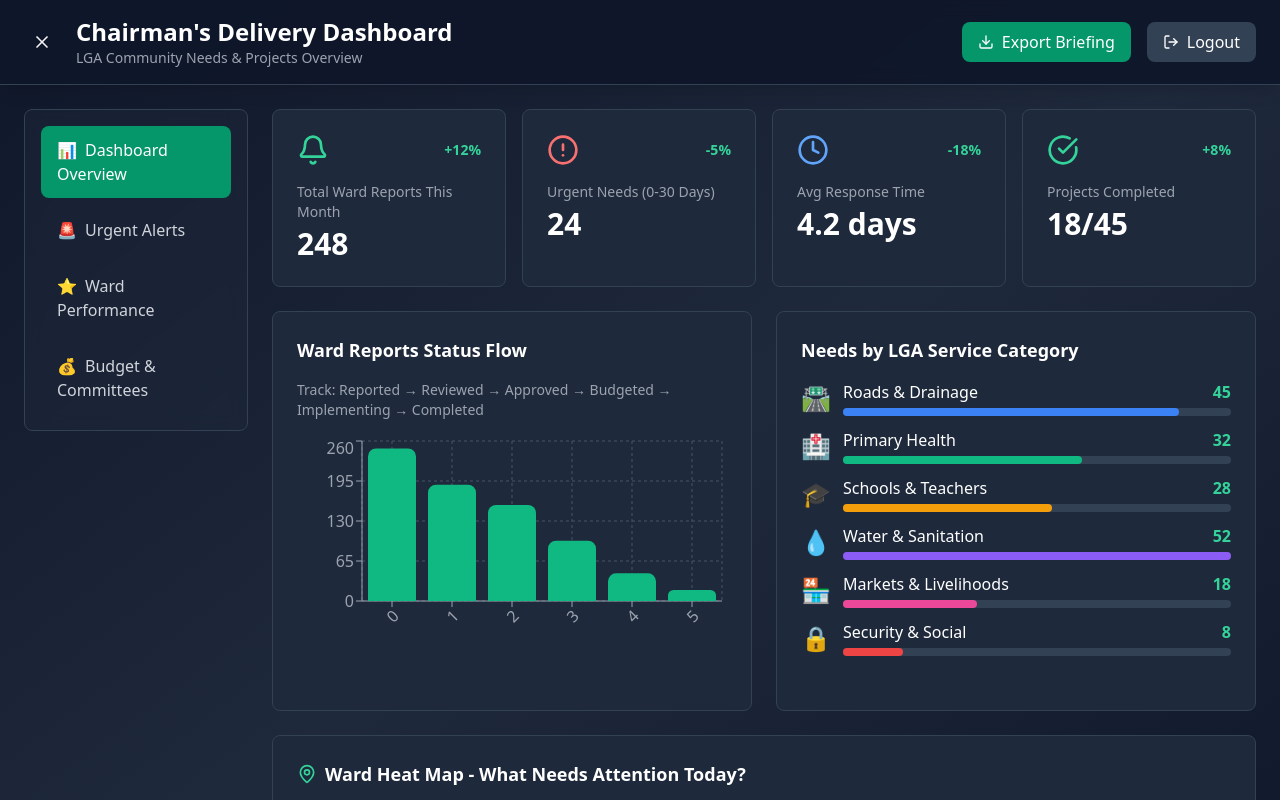
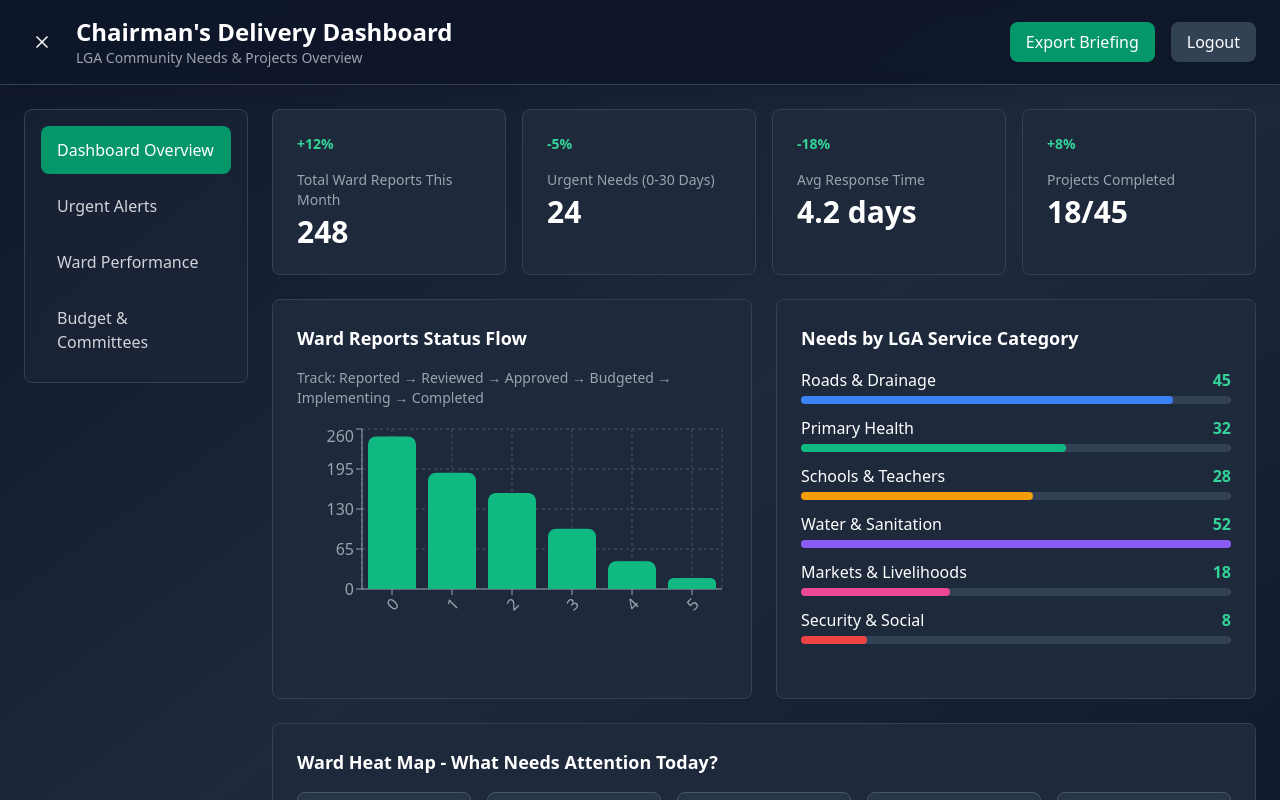
Before and after one commit to mikailyusuf/mmc-needs-repository, a Next.js app: page / in a window 1280 px wide. Both pictures are taken after a click on the button "Sign In". Shown: the top 800 px of the page. Built offline with nearby package versions, Linux system fonts and the light colour scheme.

Commit message:
feat: remove all icons from chairman's dashboard
Clean up dashboard with text-focused interface, removing all icon imports and usages.

Co-authored-by: Mikail Yusuf <39338964+mikailyusuf@users.noreply.github.com>

```diff
--- a/components/chairman-dashboard.tsx
+++ b/components/chairman-dashboard.tsx
@@ -17,22 +17,9 @@ import {
   ResponsiveContainer,
 } from 'recharts';
 import {
-  AlertCircle,
-  CheckCircle,
-  Clock,
   LogOut,
   Menu,
   X,
-  TrendingUp,
-  MapPin,
-  FileText,
-  Users,
-  Zap,
-  Award,
-  Download,
-  Eye,
-  Lock,
-  Bell,
 } from 'lucide-react';
 
 // Chairman's KPI Data
@@ -41,40 +28,36 @@ const CHAIRMAN_KPIs = [
     label: 'Total Ward Reports This Month',
     value: '248',
     change: '+12%',
-    icon: Bell,
     color: 'emerald',
   },
   {
     label: 'Urgent Needs (0-30 Days)',
     value: '24',
     change: '-5%',
-    icon: AlertCircle,
     color: 'red',
   },
   {
     label: 'Avg Response Time',
     value: '4.2 days',
     change: '-18%',
-    icon: Clock,
     color: 'blue',
   },
   {
     label: 'Projects Completed',
     value: '18/45',
     change: '+8%',
-    icon: CheckCircle,
     color: 'emerald',
   },
 ];
 
 // Simplified LGA-Friendly Categories
 const NEED_CATEGORIES = [
-  { name: 'Roads & Drainage', count: 45, color: '#3b82f6', icon: '🛣️' },
-  { name: 'Primary Health', count: 32, color: '#10b981', icon: '🏥' },
-  { name: 'Schools & Teachers', count: 28, color: '#f59e0b', icon: '🎓' },
-  { name: 'Water & Sanitation', count: 52, color: '#8b5cf6', icon: '💧' },
-  { name: 'Markets & Livelihoods', count: 18, color: '#ec4899', icon: '🏪' },
-  { name: 'Security & Social', count: 8, color: '#ef4444', icon: '🔒' },
+  { name: 'Roads & Drainage', count: 45, color: '#3b82f6' },
+  { name: 'Primary Health', count: 32, color: '#10b981' },
+  { name: 'Schools & Teachers', count: 28, color: '#f59e0b' },
+  { name: 'Water & Sanitation', count: 52, color: '#8b5cf6' },
+  { name: 'Markets & Livelihoods', count: 18, color: '#ec4899' },
+  { name: 'Security & Social', count: 8, color: '#ef4444' },
 ];
 
 // Status Lifecycle Data
@@ -126,16 +109,14 @@ export default function ChairmanDashboard({ onLogout }: { onLogout: () => void }
           <div className="flex items-center gap-4">
             <button
               onClick={exportBriefing}
-              className="flex items-center gap-2 px-4 py-2 bg-emerald-600 hover:bg-emerald-700 text-white rounded-lg transition"
+              className="px-4 py-2 bg-emerald-600 hover:bg-emerald-700 text-white rounded-lg transition"
             >
-              <Download className="w-4 h-4" />
               Export Briefing
             </button>
             <button
               onClick={onLogout}
-              className="flex items-center gap-2 px-4 py-2 bg-slate-700 hover:bg-slate-600 text-white rounded-lg transition"
+              className="px-4 py-2 bg-slate-700 hover:bg-slate-600 text-white rounded-lg transition"
             >
-              <LogOut className="w-4 h-4" />
               Logout
             </button>
           </div>
@@ -148,10 +129,10 @@ export default function ChairmanDashboard({ onLogout }: { onLogout: () => void }
           <aside className="w-56 bg-slate-800/50 backdrop-blur rounded-lg border border-slate-700 p-4 h-fit sticky top-24">
             <nav className="space-y-2">
               {[
-                { id: 'overview', label: 'Dashboard Overview', icon: '📊' },
-                { id: 'alerts', label: 'Urgent Alerts', icon: '🚨' },
-                { id: 'performance', label: 'Ward Performance', icon: '⭐' },
-                { id: 'budget', label: 'Budget & Committees', icon: '💰' },
+                { id: 'overview', label: 'Dashboard Overview' },
+                { id: 'alerts', label: 'Urgent Alerts' },
+                { id: 'performance', label: 'Ward Performance' },
+                { id: 'budget', label: 'Budget & Committees' },
               ].map((item) => (
                 <button
                   key={item.id}
@@ -162,7 +143,6 @@ export default function ChairmanDashboard({ onLogout }: { onLogout: () => void }
                       : 'text-gray-300 hover:bg-slate-700'
                   }`}
                 >
-                  <span className="mr-2">{item.icon}</span>
                   {item.label}
                 </button>
               ))}
@@ -176,19 +156,15 @@ export default function ChairmanDashboard({ onLogout }: { onLogout: () => void }
             <>
               {/* KPI Cards */}
               <div className="grid grid-cols-1 md:grid-cols-2 lg:grid-cols-4 gap-4">
-                {CHAIRMAN_KPIs.map((kpi, i) => {
-                  const Icon = kpi.icon;
-                  return (
+                {CHAIRMAN_KPIs.map((kpi, i) => (
                   <div key={i} className="bg-slate-800 border border-slate-700 rounded-lg p-6 hover:border-emerald-500 transition">
                     <div className="flex items-center justify-between mb-4">
-                        <Icon className={`w-8 h-8 text-${kpi.color}-400`} />
                       <span className="text-sm font-semibold text-emerald-400">{kpi.change}</span>
                     </div>
                     <p className="text-gray-400 text-sm mb-1">{kpi.label}</p>
                     <p className="text-3xl font-bold text-white">{kpi.value}</p>
                   </div>
-                  );
-                })}
+                ))}
               </div>
 
               {/* Top Row: Status Lifecycle & Category Distribution */}
@@ -214,7 +190,6 @@ export default function ChairmanDashboard({ onLogout }: { onLogout: () => void }
                   <div className="space-y-3">
                     {NEED_CATEGORIES.map((cat, i) => (
                       <div key={i} className="flex items-center gap-3">
-                        <span className="text-2xl">{cat.icon}</span>
                         <div className="flex-1">
                           <div className="flex justify-between items-center mb-1">
                             <span className="text-white font-medium">{cat.name}</span>
@@ -235,10 +210,7 @@ export default function ChairmanDashboard({ onLogout }: { onLogout: () => void }
 
               {/* Map: "What Needs My Attention Today?" */}
               <div className="bg-slate-800 border border-slate-700 rounded-lg p-6">
-                <h2 className="text-lg font-semibold text-white mb-4 flex items-center gap-2">
-                  <MapPin className="w-5 h-5 text-emerald-400" />
-                  Ward Heat Map - What Needs Attention Today?
-                </h2>
+                <h2 className="text-lg font-semibold text-white mb-4">Ward Heat Map - What Needs Attention Today?</h2>
                 <div className="grid grid-cols-1 md:grid-cols-5 gap-4">
                   {WARD_PERFORMANCE.map((ward, i) => (
                     <div
@@ -273,7 +245,6 @@ export default function ChairmanDashboard({ onLogout }: { onLogout: () => void }
                 ].map((alert) => (
                   <div key={alert.id} className="bg-slate-800 border border-slate-700 rounded-lg p-4 flex items-center justify-between hover:border-red-500 transition">
                     <div className="flex items-center gap-4">
-                      <AlertCircle className={`w-6 h-6 ${alert.urgency === 'Critical' ? 'text-red-500' : 'text-amber-500'}`} />
                       <div>
                         <p className="text-white font-semibold">{alert.ward}: {alert.issue}</p>
                         <p className="text-sm text-gray-400">Reported {alert.days} days ago</p>
```
Lines whose indentation alone changed are shown as unchanged.
